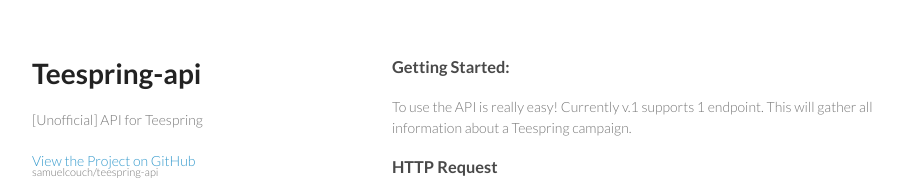
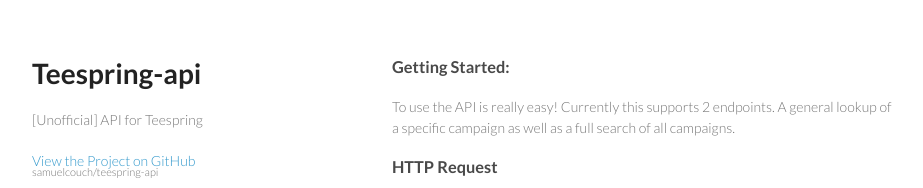
Before and after one commit to hmphu/teespring-api, a website: page public/index.html in a window 1280 px wide. Shown: the top 188 px of the page, without its empty margins (178-1101 px from the left). Drawn offline with Linux system fonts and the light colour scheme.

Commit message:
Specify endpoints

```diff
--- a/public/index.html
+++ b/public/index.html
@@ -25,7 +25,7 @@
       <section>
         <h3>Getting Started:</h3>
 
-<p>To use the API is really easy! Currently v.1 supports 1 endpoint. This will gather all information about a Teespring campaign.</p>
+<p>To use the API is really easy! Currently this supports 2 endpoints. A general lookup of a specific campaign as well as a full search of all campaigns.</p>
 <h3>HTTP Request</h3>
 <strong>GET:  </strong> <code>http://teespring-api.cloudapp.net/v01/[campaign-name]</code>
 <p>This will return the available information about a specific campaign.</p>
```
